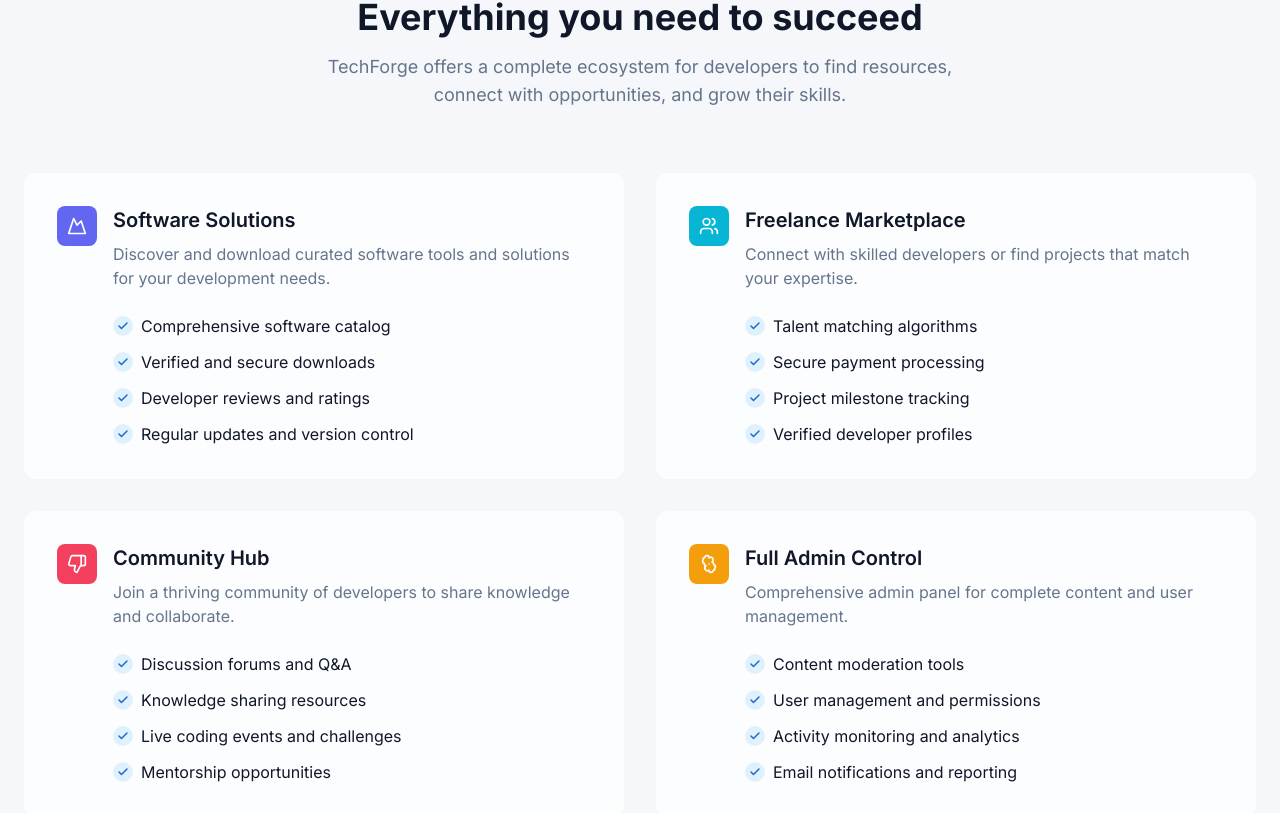
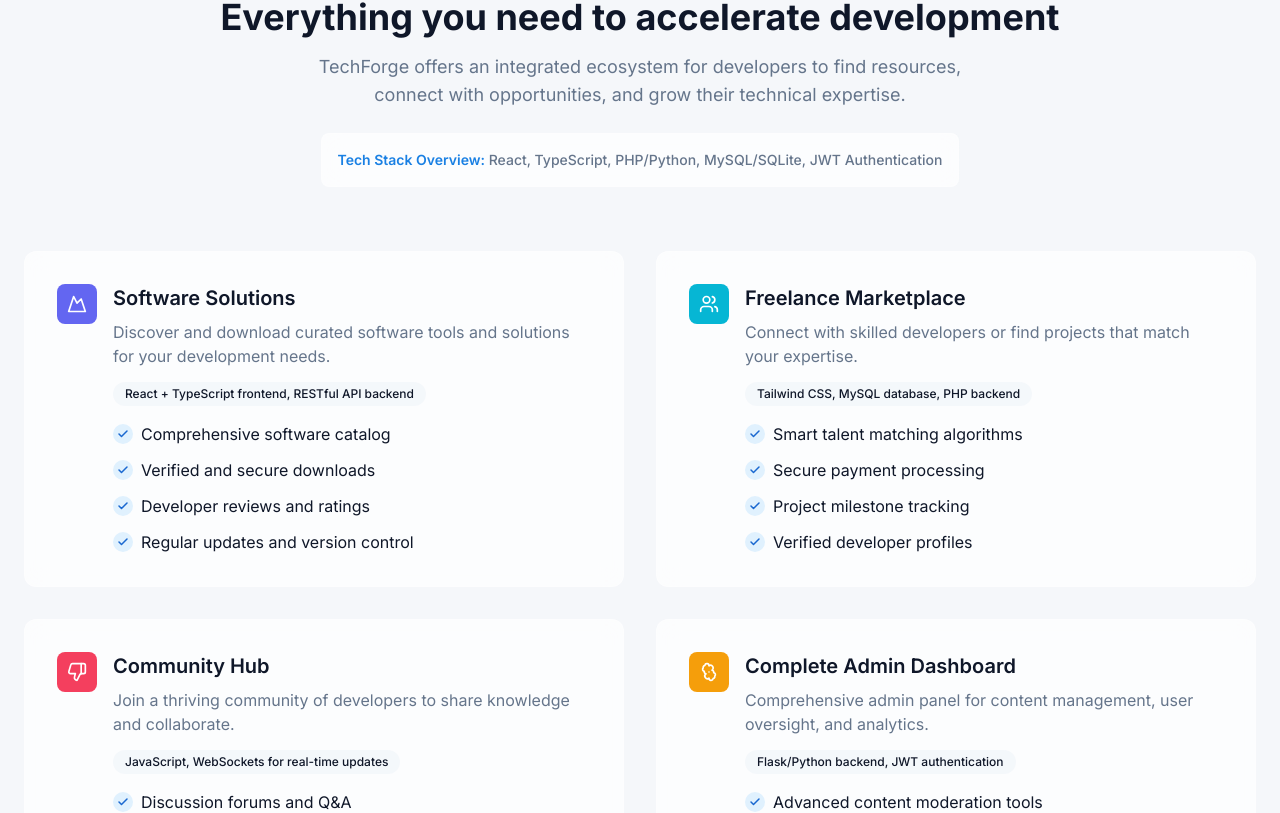
Before and after one commit to abhay-0912/techforge-platform, a React (Vite) app: page / in a window 1280 px wide. Shown: the part 927-1740 px from the top of the page. Built offline with nearby package versions, Linux system fonts and the light colour scheme.

Commit message:
Refine documentation and terminology
- Refine terminology for clarity.
- Add a quick tech stack overview.
- Enhance user authentication section.
- Improve email updates section.

```diff
--- a/src/components/Features.tsx
+++ b/src/components/Features.tsx
@@ -17,7 +17,8 @@ const featuresList = [
       'Verified and secure downloads',
       'Developer reviews and ratings',
       'Regular updates and version control'
-    ]
+    ],
+    techStack: 'React + TypeScript frontend, RESTful API backend'
   },
   {
     id: 'marketplace',
@@ -33,11 +34,12 @@ const featuresList = [
     ),
     color: 'bg-cyan-500',
     items: [
-      'Talent matching algorithms',
+      'Smart talent matching algorithms',
       'Secure payment processing',
       'Project milestone tracking',
       'Verified developer profiles'
-    ]
+    ],
+    techStack: 'Tailwind CSS, MySQL database, PHP backend'
   },
   {
     id: 'community',
@@ -55,12 +57,13 @@ const featuresList = [
       'Knowledge sharing resources',
       'Live coding events and challenges',
       'Mentorship opportunities'
-    ]
+    ],
+    techStack: 'JavaScript, WebSockets for real-time updates'
   },
   {
     id: 'admin',
-    title: 'Full Admin Control',
-    description: 'Comprehensive admin panel for complete content and user management.',
+    title: 'Complete Admin Dashboard',
+    description: 'Comprehensive admin panel for content management, user oversight, and analytics.',
     icon: (
       <svg xmlns="http://www.w3.org/2000/svg" width="24" height="24" viewBox="0 0 24 24" fill="none" stroke="currentColor" strokeWidth="2" strokeLinecap="round" strokeLinejoin="round" className="w-5 h-5">
         <path d="M12 4.5a2.5 2.5 0 0 0-4.96-.46 2.5 2.5 0 0 0-1.98 3 2.5 2.5 0 0 0 1.32 4.24 2.5 2.5 0 0 0 1.98 3A2.5 2.5 0 0 0 12 19.5a2.5 2.5 0 0 0 4.96.44 2.5 2.5 0 0 0 1.98-2.94 2.5 2.5 0 0 0-1.32-4.28 2.5 2.5 0 0 0-1.98-3A2.5 2.5 0 0 0 12 4.5Z" />
@@ -69,11 +72,12 @@ const featuresList = [
     ),
     color: 'bg-amber-500',
     items: [
-      'Content moderation tools',
-      'User management and permissions',
-      'Activity monitoring and analytics',
-      'Email notifications and reporting'
-    ]
+      'Advanced content moderation tools',
+      'Role-based user management',
+      'Real-time activity monitoring',
+      'Automated weekly email reports'
+    ],
+    techStack: 'Flask/Python backend, JWT authentication'
   }
 ];
 
@@ -83,15 +87,21 @@ const Features = () => {
       <div className="max-w-7xl mx-auto">
         <div className="text-center mb-16">
           <div className="inline-block px-3 py-1 rounded-full bg-brand-100 text-brand-700 text-sm font-medium mb-4 animate-fade-down">
-            Core Features
+            Key Platform Components
           </div>
           <h2 className="text-3xl md:text-4xl font-bold mb-4 animate-fade-up">
-            Everything you need to succeed
+            Everything you need to accelerate development
           </h2>
           <p className="text-muted-foreground text-lg max-w-2xl mx-auto animate-fade-up animation-delay-100">
-            TechForge offers a complete ecosystem for developers to find resources,
-            connect with opportunities, and grow their skills.
+            TechForge offers an integrated ecosystem for developers to find resources,
+            connect with opportunities, and grow their technical expertise.
           </p>
+
+          <div className="mt-6 p-4 glass border rounded-lg inline-block animate-fade-up animation-delay-200">
+            <p className="text-sm font-medium text-muted-foreground">
+              <span className="text-brand-600 font-semibold">Tech Stack Overview:</span> React, TypeScript, PHP/Python, MySQL/SQLite, JWT Authentication
+            </p>
+          </div>
         </div>
 
         <div className="grid grid-cols-1 md:grid-cols-2 gap-8 animate-fade-up animation-delay-200">
@@ -110,7 +120,13 @@ const Features = () => {
                 </div>
                 <div>
                   <h3 className="text-xl font-semibold mb-2">{feature.title}</h3>
-                  <p className="text-muted-foreground mb-6">{feature.description}</p>
+                  <p className="text-muted-foreground mb-3">{feature.description}</p>
+
+                  {feature.techStack && (
+                    <div className="mb-4 inline-block px-3 py-1 bg-secondary/70 rounded-full text-xs font-medium">
+                      {feature.techStack}
+                    </div>
+                  )}
 
                   <ul className="space-y-3">
                     {feature.items.map((item, idx) => (
```
